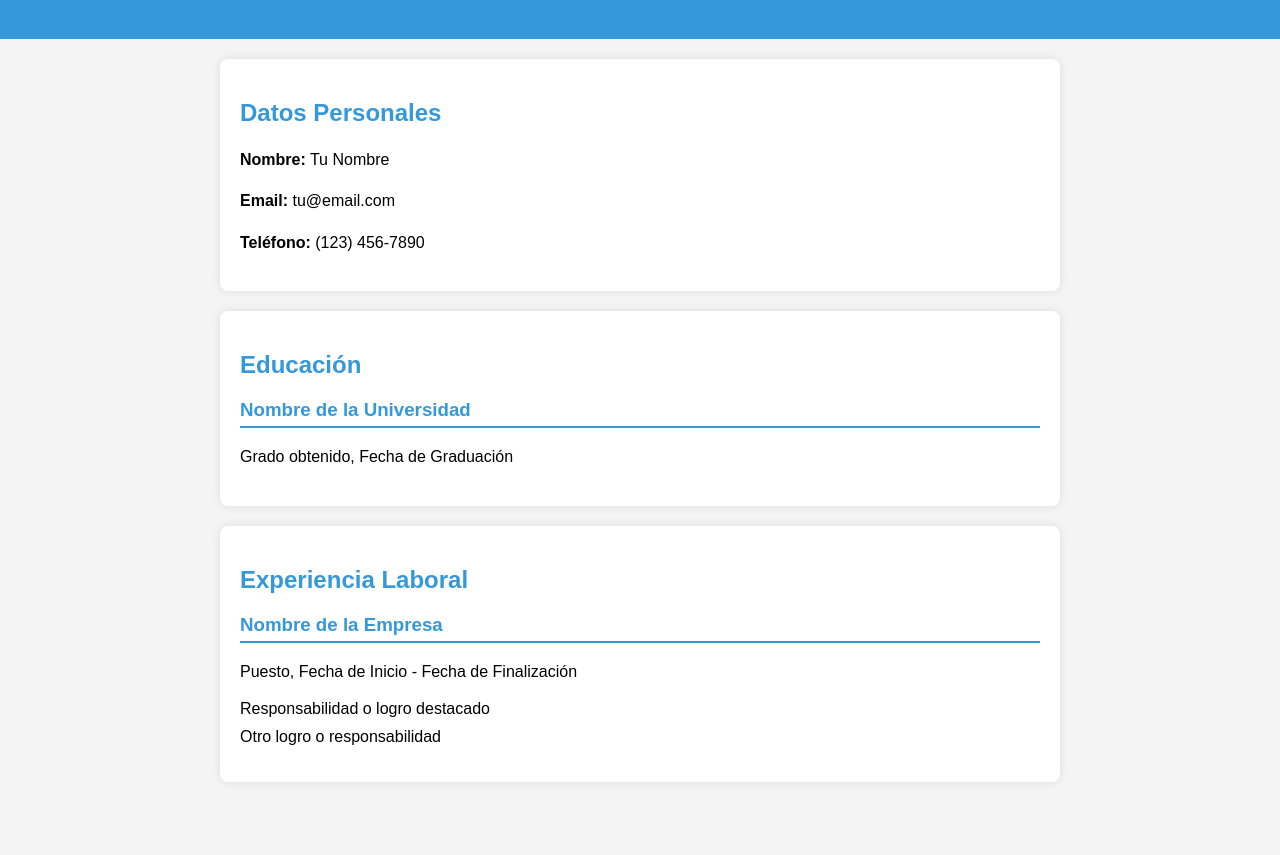
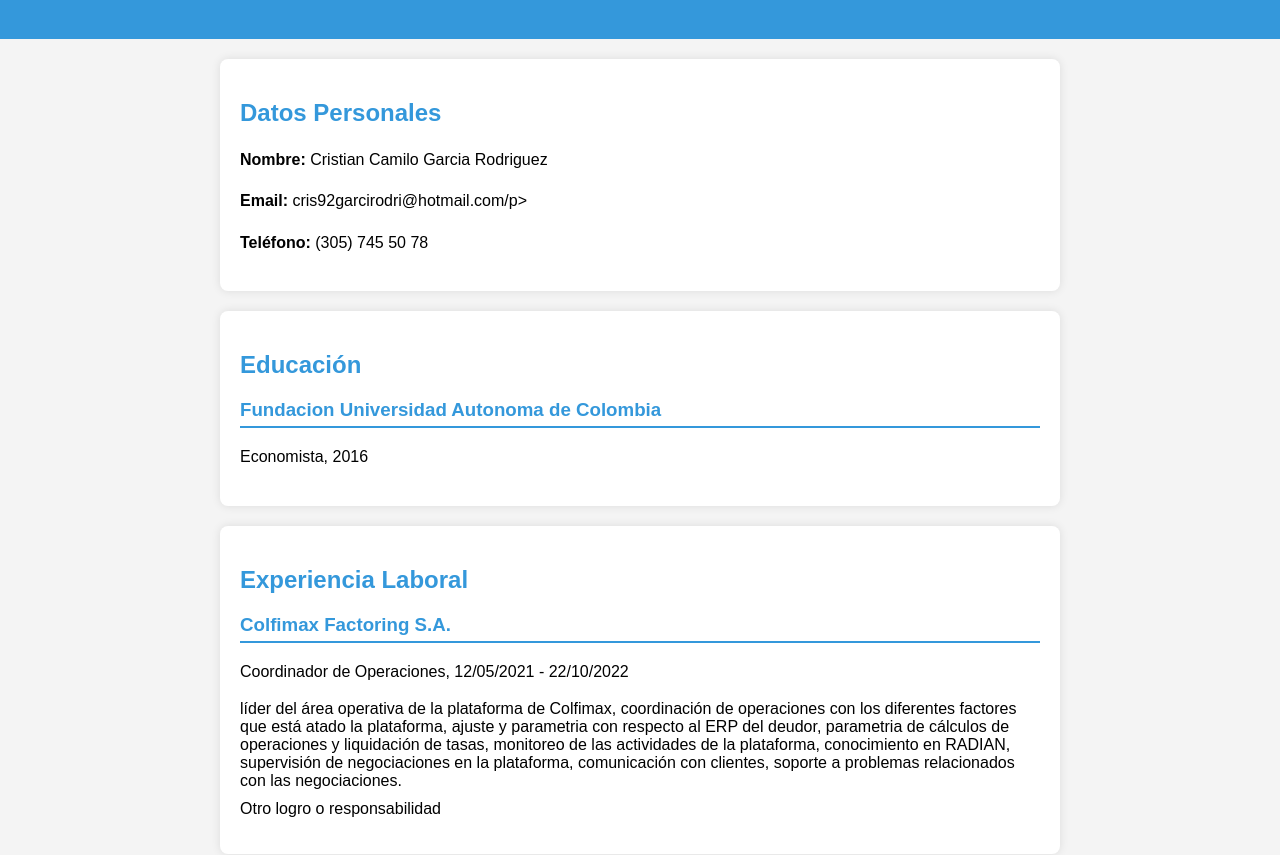
Before and after one commit to cris92gar/cris92gar1.github.io, a plain HTML site: page index.html in a window 1280 px wide. Shown: the part 81-936 px from the top of the page. Before the commit the page ends 883 px from the top, so only its background shows below. Drawn offline with Linux system fonts and the light colour scheme.

Commit message:
Update index.html

```diff
--- a/index.html
+++ b/index.html
@@ -13,16 +13,16 @@
 
       <section>
         <h2>Datos Personales</h2>
-        <p><strong>Nombre:</strong> Tu Nombre</p>
-        <p><strong>Email:</strong> tu@email.com</p>
-        <p><strong>Teléfono:</strong> (123) 456-7890</p>
+        <p><strong>Nombre:</strong> Cristian Camilo Garcia Rodriguez</p>
+        <p><strong>Email:</strong> cris92garcirodri@hotmail.com/p>
+        <p><strong>Teléfono:</strong> (305) 745 50 78</p>
       </section>
 
       <section class="education">
         <h2>Educación</h2>
         <div>
-          <h3>Nombre de la Universidad</h3>
-          <p>Grado obtenido, Fecha de Graduación</p>
+          <h3>Fundacion Universidad Autonoma de Colombia</h3>
+          <p>Economista, 2016</p>
         </div>
         <!-- Agregar más secciones de educación si es necesario -->
       </section>
@@ -30,10 +30,10 @@
       <section class="experience">
         <h2>Experiencia Laboral</h2>
         <div>
-          <h3>Nombre de la Empresa</h3>
-          <p>Puesto, Fecha de Inicio - Fecha de Finalización</p>
+          <h3>Colfimax Factoring S.A.</h3>
+          <p>Coordinador de Operaciones, 12/05/2021 - 22/10/2022</p>
           <ul>
-            <li>Responsabilidad o logro destacado</li>
+            <li>líder del área operativa de la plataforma de Colfimax, coordinación de operaciones con los diferentes factores que está atado la plataforma, ajuste y parametria con respecto al ERP del deudor, parametria de cálculos de operaciones y liquidación de tasas, monitoreo de las actividades de la plataforma, conocimiento en RADIAN, supervisión de negociaciones en la plataforma, comunicación con clientes, soporte a problemas relacionados con las negociaciones.</li>
             <li>Otro logro o responsabilidad</li>
           </ul>
         </div>
```
